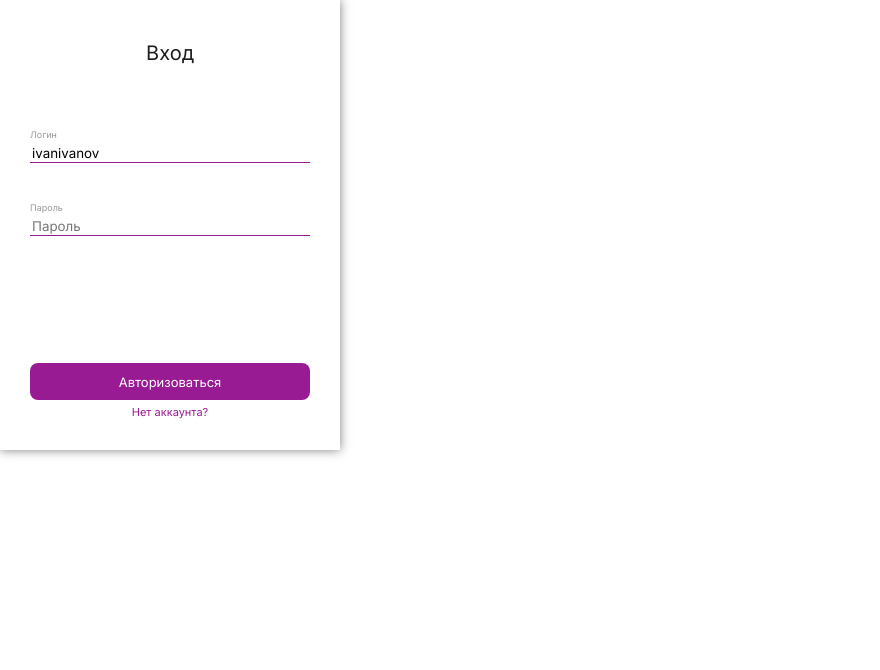
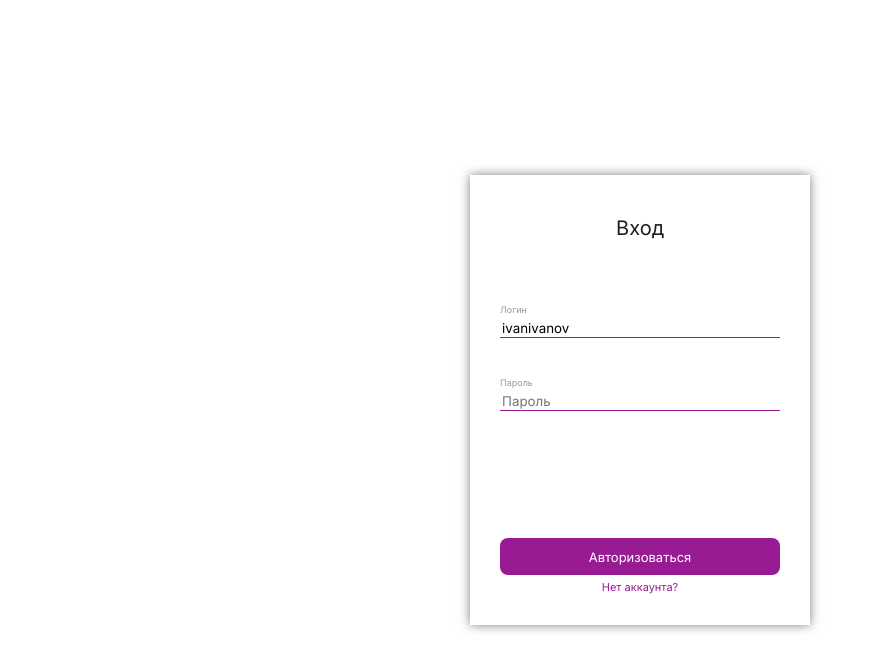
Before and after one commit to hiderr/mf.messenger.praktikum.yandex, a website with bundled scripts: page static/index.html in a window 1280 px wide. Shown: the whole page, without its empty margins (0-880 px from the left). Built offline with nearby package versions, Linux system fonts and the light colour scheme.

Commit message:
Fixed css problems

```diff
--- a/static/blocks/Login/login.css
+++ b/static/blocks/Login/login.css
@@ -12,6 +12,13 @@ body {
     height: 100%;
     padding: 0;
     margin: 0;
+}
+
+.wrapper {
+    height: 100%;
+    display: flex;
+    justify-content: center;
+    align-items: center;
 }
 
 .login_box {
```
